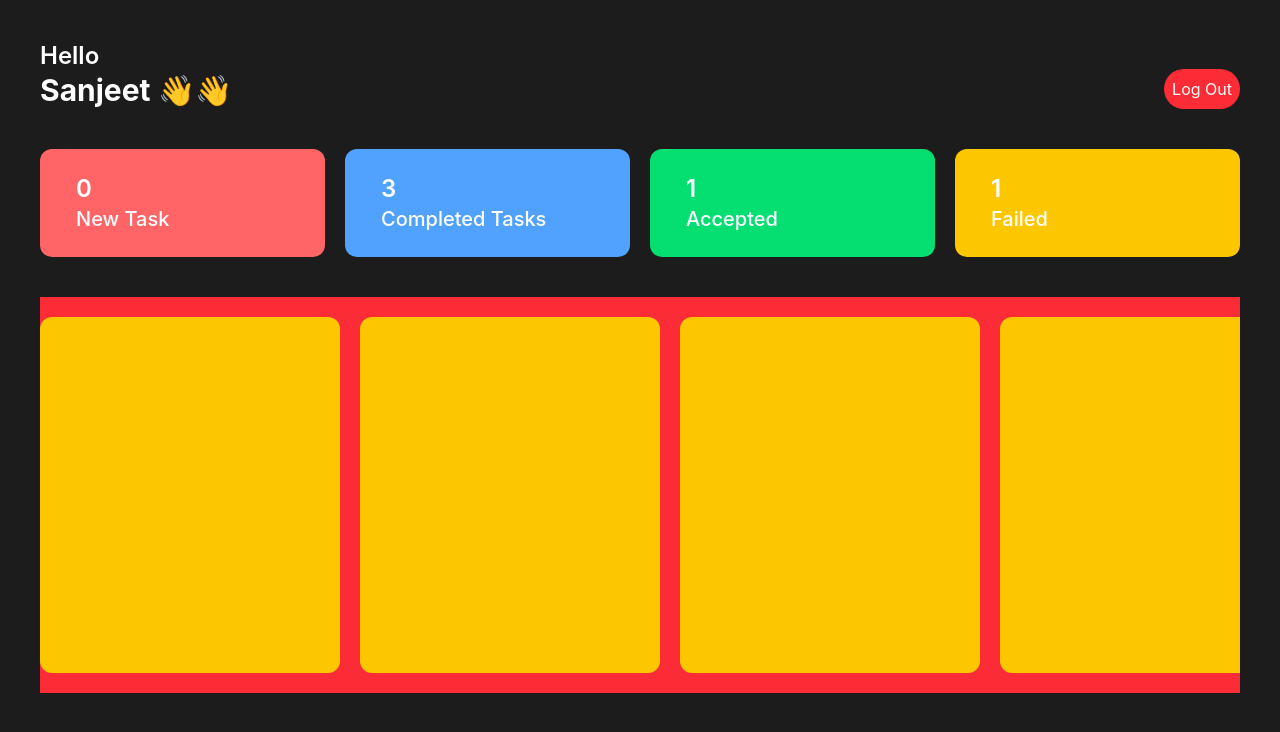
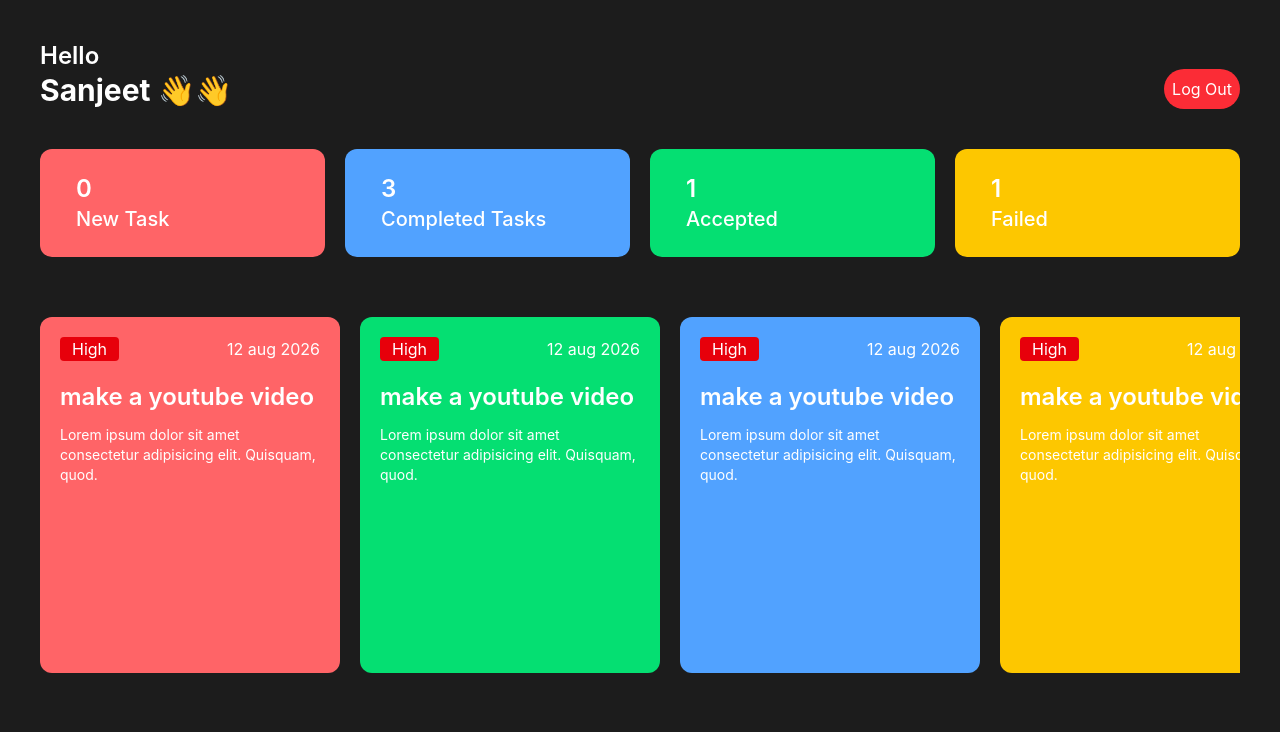
Before and after one commit to sanjeetkumarcodethrust/Employee_management_system, a React (Vite) app in the folder EMPLOYEE_MANAGEMENT_SYSTEM/: page / in a window 1280 px wide. Shown: the top 732 px of the page. Built offline with nearby package versions, Linux system fonts and the light colour scheme.

Commit message:
update TaskList component layout and styles

```diff
--- a/EMPLOYEE_MANAGEMENT_SYSTEM/src/TaskList/TaskList.jsx
+++ b/EMPLOYEE_MANAGEMENT_SYSTEM/src/TaskList/TaskList.jsx
@@ -2,19 +2,41 @@ import React from 'react';
 
 const TaskList = () => {
   return (
-    <div className='h-[55%] overflow-x-auto flex items-center justify-start gap-5 flex-nowrap py-5 bg-red-500 mt-10'>
-      <div className=' flex-shrink-0 h-full w-[300px] bg-yellow-400 rounded-xl'>
+    <div id = 'tasklist' className='h-[55%] overflow-x-auto flex items-center justify-start gap-5 flex-nowrap py-5 mt-10'>
+      <div className='flex-shrink-0 h-full w-[300px] p-5 bg-red-400 rounded-xl'>
+         <div className='flex justify-between items-center'>
+            <h3 className='bg-red-600 px-3 rounded'>High</h3>
+            <h4 className='text-base'>12 aug 2026</h4>
+            </div>
+            <h2 className='text-2xl font-semibold mt-5'>make a youtube video</h2>
+            <p className='text-sm mt-3'>Lorem ipsum dolor sit amet consectetur adipisicing elit. Quisquam, quod.</p>
+      </div>
+       <div className='flex-shrink-0 h-full w-[300px] p-5 bg-green-400 rounded-xl'>
+         <div className='flex justify-between items-center'>
+            <h3 className='bg-red-600 px-3 rounded'>High</h3>
+            <h4 className='text-base'>12 aug 2026</h4>
+            </div>
+            <h2 className='text-2xl font-semibold mt-5'>make a youtube video</h2>
+            <p className='text-sm mt-3'>Lorem ipsum dolor sit amet consectetur adipisicing elit. Quisquam, quod.</p>
+      </div>
+       <div className='flex-shrink-0 h-full w-[300px] p-5 bg-blue-400 rounded-xl'>
+         <div className='flex justify-between items-center'>
+            <h3 className='bg-red-600 px-3 rounded'>High</h3>
+            <h4 className='text-base'>12 aug 2026</h4>
+            </div>
+            <h2 className='text-2xl font-semibold mt-5'>make a youtube video</h2>
+            <p className='text-sm mt-3'>Lorem ipsum dolor sit amet consectetur adipisicing elit. Quisquam, quod.</p>
+      </div>
+       <div className='flex-shrink-0 h-full w-[300px] p-5 bg-yellow-400 rounded-xl'>
+         <div className='flex justify-between items-center'>
+            <h3 className='bg-red-600 px-3 rounded'>High</h3>
+            <h4 className='text-base'>12 aug 2026</h4>
+            </div>
+            <h2 className='text-2xl font-semibold mt-5'>make a youtube video</h2>
+            <p className='text-sm mt-3'>Lorem ipsum dolor sit amet consectetur adipisicing elit. Quisquam, quod.</p>
+      </div>
 
-      </div>
-       <div className=' flex-shrink-0 h-full w-[300px] bg-yellow-400 rounded-xl'>
 
-      </div>
-      <div className=' flex-shrink-0 h-full w-[300px] bg-yellow-400 rounded-xl'>
-
-      </div>
-      <div className=' flex-shrink-0 h-full w-[300px] bg-yellow-400 rounded-xl'>
-
-      </div>
     </div>
   );
 }
--- a/EMPLOYEE_MANAGEMENT_SYSTEM/src/index.css
+++ b/EMPLOYEE_MANAGEMENT_SYSTEM/src/index.css
@@ -7,3 +7,6 @@
 body {
   background-color: #1e293b;
 }
+#tasklist ::-webkit-scrollbar {
+  display: none;
+}
```
